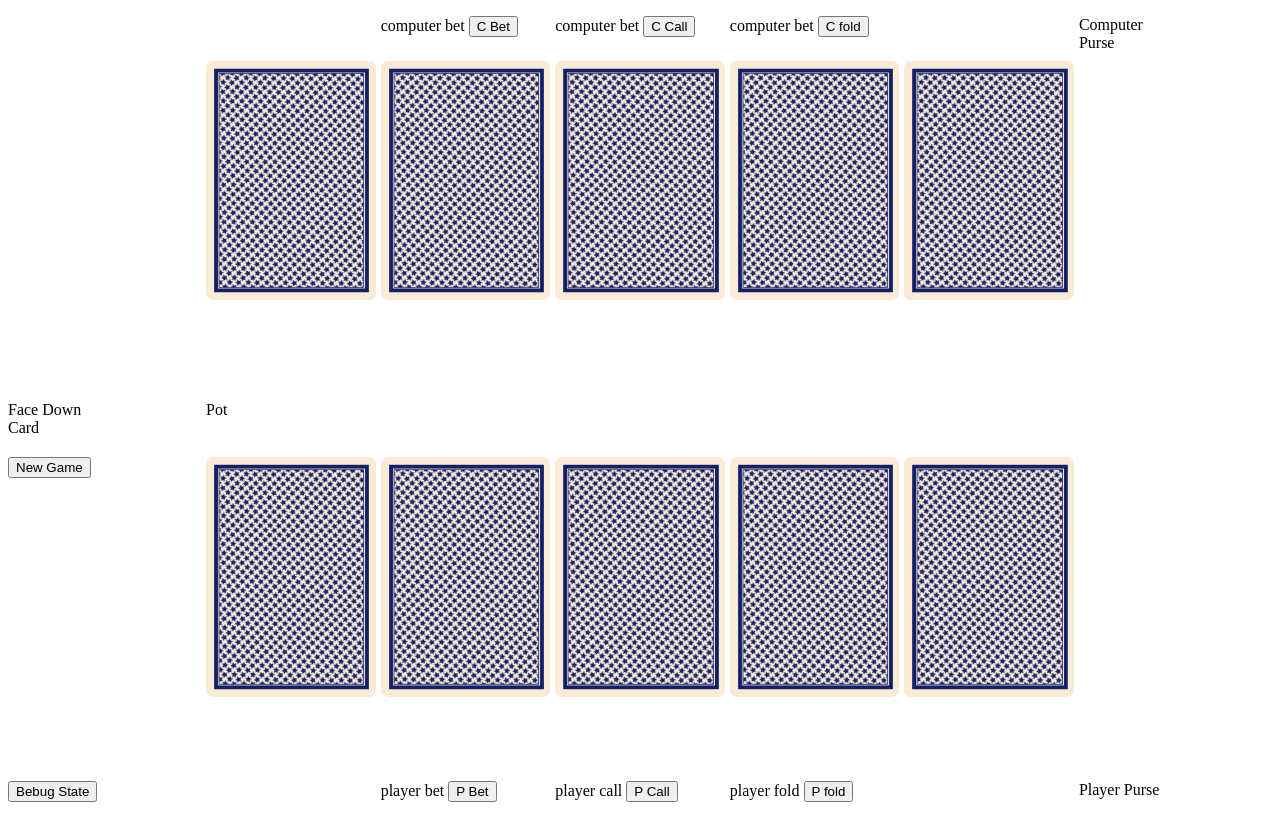
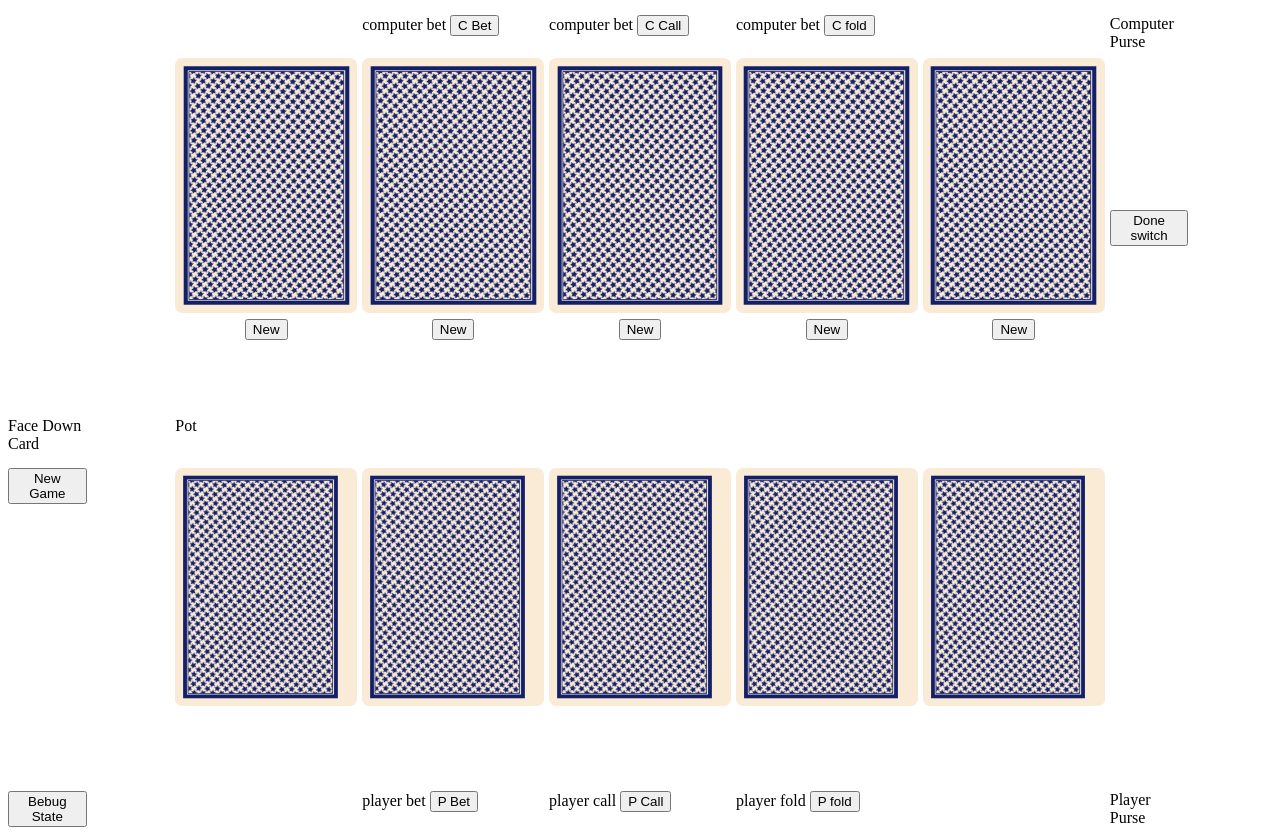
Before and after one commit to nonwor/five_card_draw, a website with bundled scripts: page index.html in a window 1280 px wide. Before the commit the page ends 814 px from the top, so only its background shows below. Built offline with nearby package versions, Linux system fonts and the light colour scheme.

Commit message:
switch buttons

```diff
--- a/index.html
+++ b/index.html
@@ -20,19 +20,29 @@
 
         <div class="computer_card" id="c1">
             <img src="images\blue.svg" alt="">
+            <button class= "redraw_button" id="c1_refresh"> New</button>
         </div>
         <div class="computer_card" id="c2">
             <img src="images\blue.svg" alt="">
+            <button class= "redraw_button" id="c2_refresh"> New</button>
         </div>
         <div class="computer_card" id="c3">
             <img src="images\blue.svg" alt="">
+            <button class= "redraw_button" id="c2_refresh"> New</button>
         </div>
         <div class="computer_card" id="c4">
             <img src="images\blue.svg" alt="">
+            <button class= "redraw_button" id="c3_refresh"> New</button>
         </div>
         <div class="computer_card" id="c5">
             <img src="images\blue.svg" alt="">
+            <button class= "redraw_button" id="c4_refresh"> New</button>
         </div>
+        <div class="done_swap">
+            <button id="c_done_swap"> Done switch</button>
+        </div>
+        <!-- <button class="done_swap" id="c_done_swap"> Done switch</button> -->
+
         <!-- Div Player Function -->
         <div class="p_control" id = "div_p_bet"> player bet <button id="p_bet"> P Bet</button> </div>
         <div class="p_control" id = "div_p_call"> player call <button id="p_call"> P Call</button> </div>
--- a/index.js
+++ b/index.js
@@ -197,6 +197,7 @@ const hidePlayerFunction = () =>{
 
 // This is where we init a new game, by making a deck
 const initNewGame = () => {
+    console.clear();
     console.log("New Game Button Clicked");
     let newDeck = new Deck();
     newDeck.shuffle();
@@ -263,7 +264,7 @@ const call=()=>{
     console.log("call");
 
     //Match bet, what sieries are we in?
-    if(game.series===0){
+    if(game.series==0){
         //Match bet & update money
         if(game.turn == 0){
             game.pot += betAmount;
@@ -275,6 +276,23 @@ const call=()=>{
             game.computerPurse -= betAmount;
         }
         render();
+
+        // Advance series to 1
+            // Disable
+            //Allow switch
+        game.series = 1;
+        for(let element of comp_func){
+            element.disabled = true;
+        }
+        for(let element of player_func){
+            element.disabled = true;
+        }
+
+
+        //
+
+
+
     }
     //Disable all buttons functions
 
--- a/styles.css
+++ b/styles.css
@@ -14,9 +14,17 @@
     background-color: antiquewhite;
     border-radius: 7px;
     max-height: 75%;
+    display: flex;
+    flex-direction: column;
+    align-items: center;
+
 }
 .computer_card >*{
     max-height: 100%;
+}
+
+.redraw_button{
+    margin-top: 6px;
 }
 #c1 {grid-area: 3 / 3 / 4 / 4;}
 #c2 { grid-area: 3 / 4 / 4 / 5; }
@@ -24,7 +32,18 @@
 #c4 { grid-area: 3 / 6 / 4 / 7; }
 #c5 { grid-area: 3 / 7 / 4 / 8; }
 
+.done_swap{
+    grid-area: 3/8/4/9;
+    display: flex;
+    align-items: center;
+    justify-content: center;
+}
+.done_swap >*{
+    max-height: 30%;
+}
+
 /*---------------- Player ------------------  */
+
 
 #div_p_bet{ grid-area: 10 / 4 / 11 / 5; }
 #div_p_call { grid-area: 10 / 5 / 11 / 6; }
```
